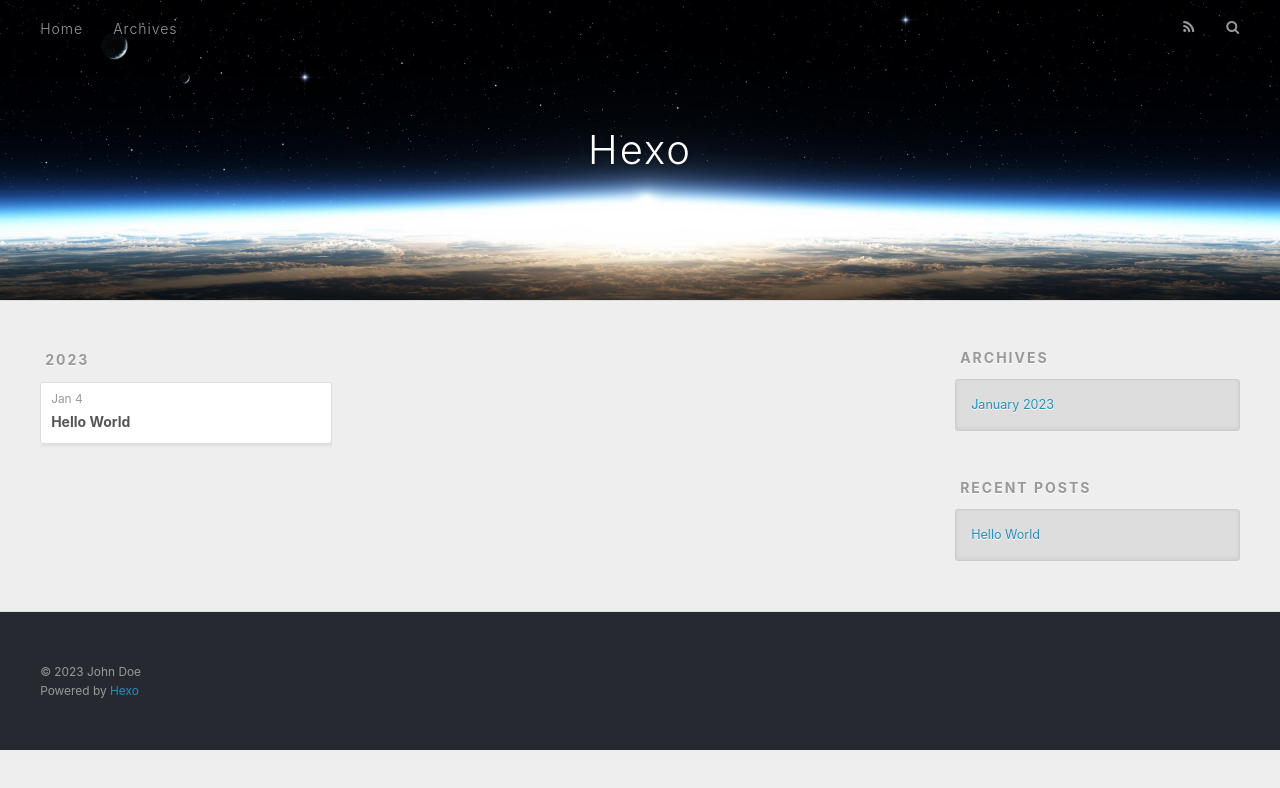
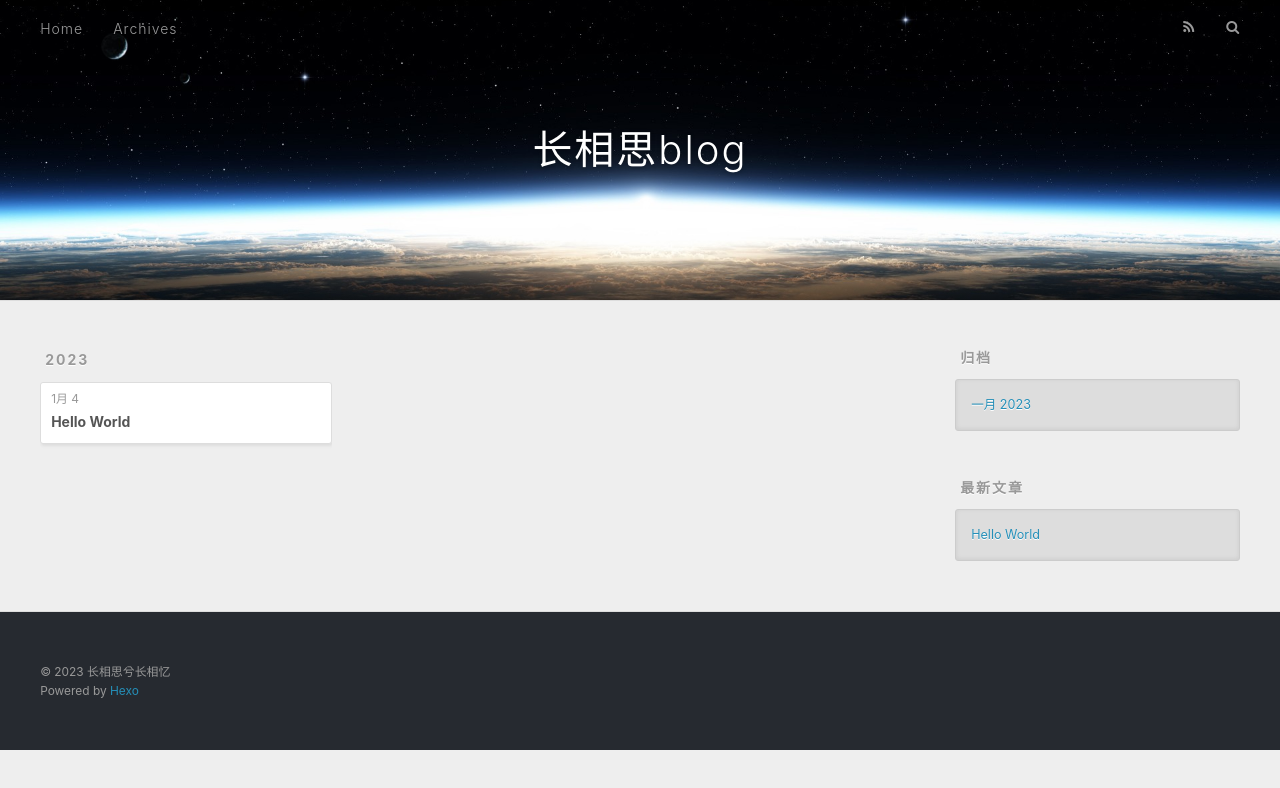
Before and after one commit to wangwuyue060916/wangwuyue060916.github.io, a plain HTML site: page archives/index.html in a window 1280 px wide. Drawn offline with nearby package versions, Linux system fonts and the light colour scheme.

Commit message:
Site updated: 2023-01-04 12:00:29

```diff
--- a/archives/index.html
+++ b/archives/index.html
@@ -5,17 +5,17 @@
 
 
 
-  <title>Archives | Hexo</title>
+  <title>归档 | 长相思blog</title>
   <meta name="viewport" content="width=device-width, initial-scale=1, maximum-scale=1">
   <meta property="og:type" content="website">
-<meta property="og:title" content="Hexo">
+<meta property="og:title" content="长相思blog">
 <meta property="og:url" content="http://example.com/archives/index.html">
-<meta property="og:site_name" content="Hexo">
-<meta property="og:locale" content="en_US">
-<meta property="article:author" content="John Doe">
+<meta property="og:site_name" content="长相思blog">
+<meta property="og:locale" content="zh_CN">
+<meta property="article:author" content="长相思兮长相忆">
 <meta name="twitter:card" content="summary">
 
-    <link rel="alternate" href="/atom.xml" title="Hexo" type="application/atom+xml">
+    <link rel="alternate" href="/atom.xml" title="长相思blog" type="application/atom+xml">
 
 
     <link rel="icon" href="/favicon.png">
@@ -36,7 +36,7 @@
   <div id="header-outer" class="outer">
     <div id="header-title" class="inner">
       <h1 id="logo-wrap">
-        <a href="/" id="logo">Hexo</a>
+        <a href="/" id="logo">长相思blog</a>
       </h1>
 
     </div>
@@ -53,7 +53,7 @@
 
           <a id="nav-rss-link" class="nav-icon" href="/atom.xml" title="RSS Feed"></a>
 
-        <a id="nav-search-btn" class="nav-icon" title="Search"></a>
+        <a id="nav-search-btn" class="nav-icon" title="搜索"></a>
       </nav>
       <div id="search-form-wrap">
         <form action="//google.com/search" method="get" accept-charset="UTF-8" class="search-form"><input type="search" name="q" class="search-form-input" placeholder="Search"><button type="submit" class="search-form-submit">&#xF002;</button><input type="hidden" name="sitesearch" value="http://example.com"></form>
@@ -79,7 +79,7 @@
   <div class="archive-article-inner">
     <header class="archive-article-header">
       <a href="/2023/01/04/hello-world/" class="archive-article-date">
-  <time datetime="2023-01-04T03:37:53.996Z" itemprop="datePublished">Jan 4</time>
+  <time datetime="2023-01-04T03:37:53.996Z" itemprop="datePublished">1月 4</time>
 </a>
 
 
@@ -111,9 +111,9 @@
 
 
   <div class="widget-wrap">
-    <h3 class="widget-title">Archives</h3>
+    <h3 class="widget-title">归档</h3>
     <div class="widget">
-      <ul class="archive-list"><li class="archive-list-item"><a class="archive-list-link" href="/archives/2023/01/">January 2023</a></li></ul>
+      <ul class="archive-list"><li class="archive-list-item"><a class="archive-list-link" href="/archives/2023/01/">一月 2023</a></li></ul>
     </div>
   </div>
 
@@ -121,7 +121,7 @@
 
 
   <div class="widget-wrap">
-    <h3 class="widget-title">Recent Posts</h3>
+    <h3 class="widget-title">最新文章</h3>
     <div class="widget">
       <ul>
 
@@ -141,7 +141,7 @@
 
   <div class="outer">
     <div id="footer-info" class="inner">
-      &copy; 2023 John Doe<br>
+      &copy; 2023 长相思兮长相忆<br>
       Powered by <a href="http://hexo.io/" target="_blank">Hexo</a>
     </div>
   </div>
```
Also changed, not shown: 2023/01/04/hello-world/index.html (+12 -12 lines), archives/2023/01/index.html (+13 -13 lines), archives/2023/index.html (+13 -13 lines), index.html (+13 -13 lines).
